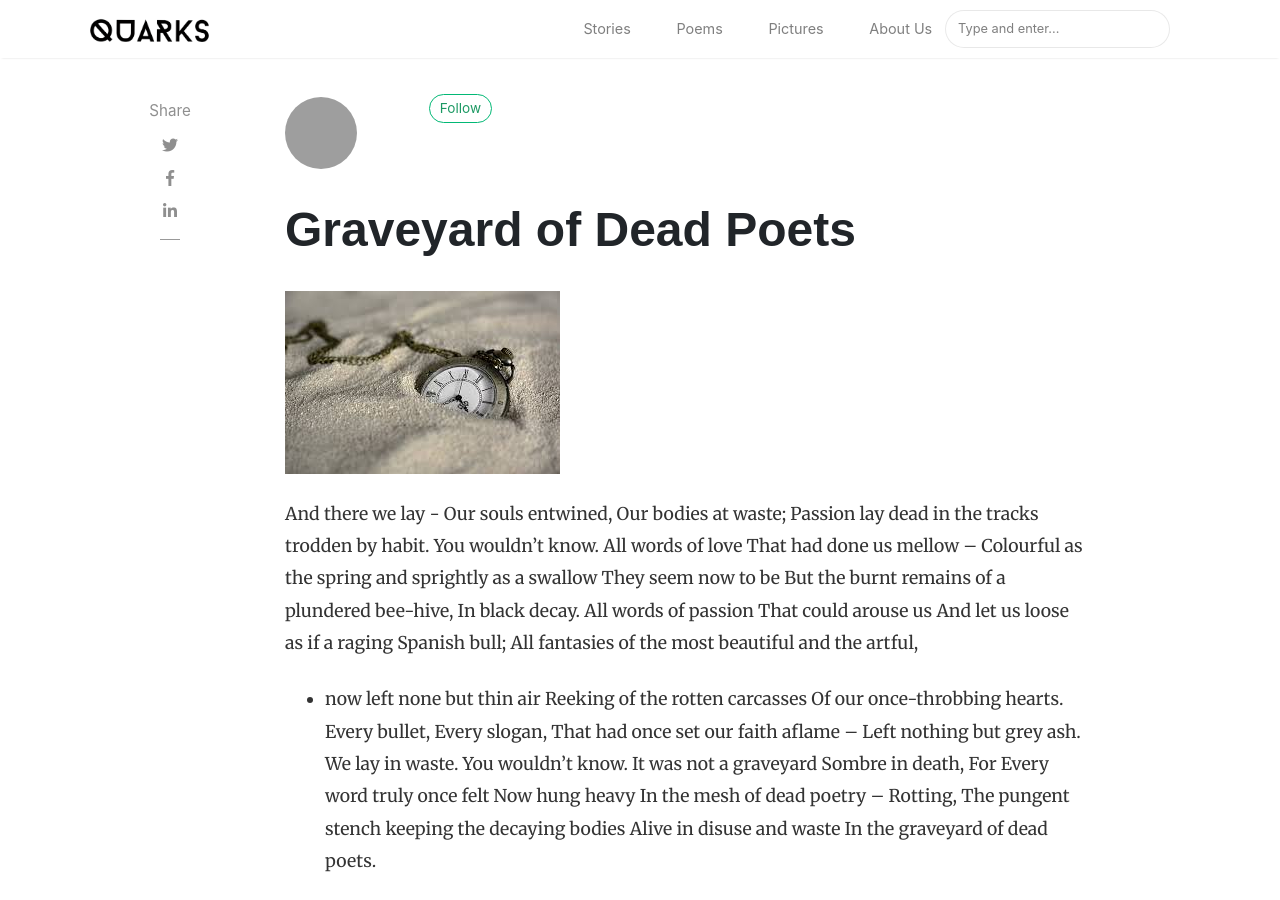
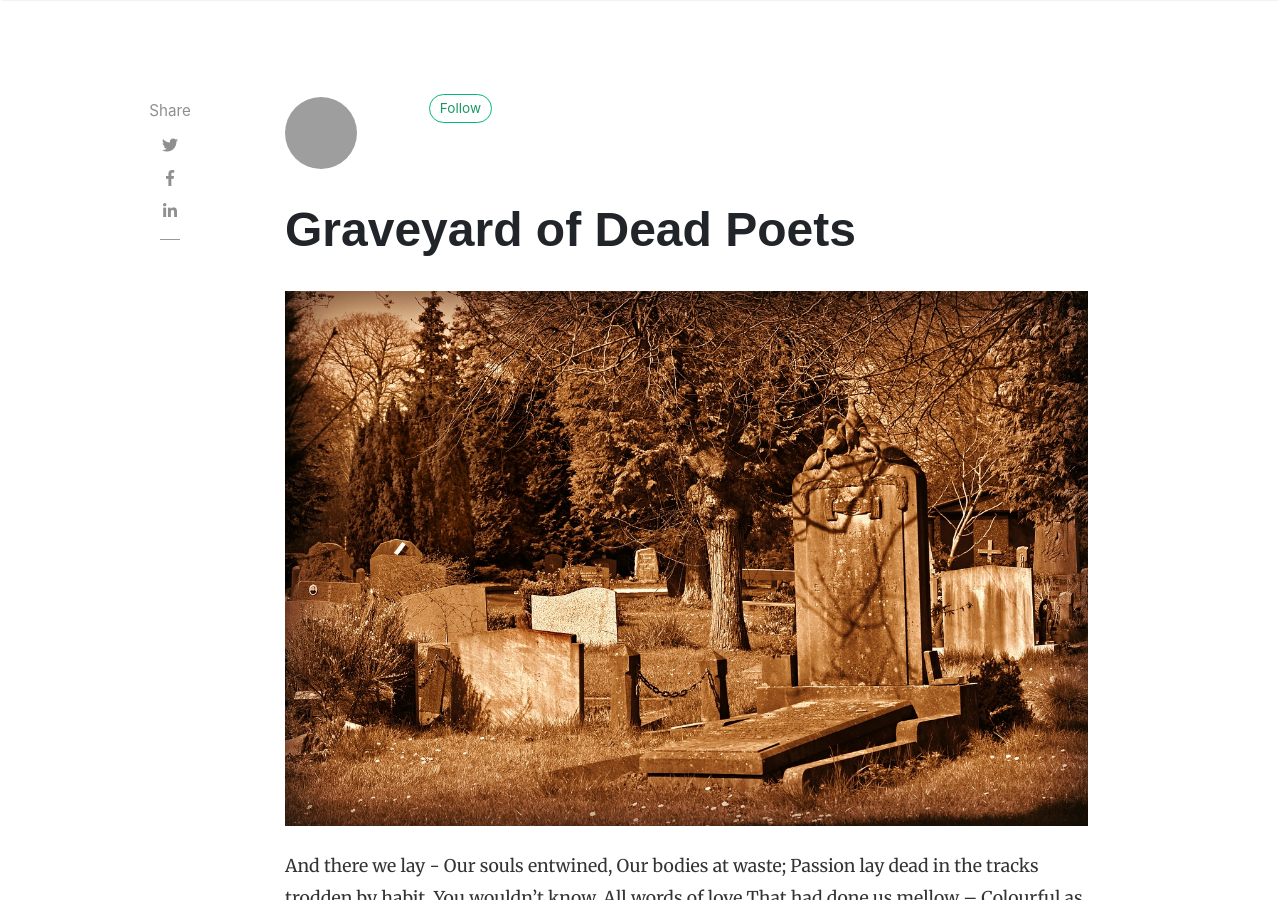
Before and after one commit to Quarks-IISc/blog, a Jekyll site: the page built from _posts/2025-01-24-GraveyardOfDeadPoets.md, in a window 1280 px wide and 900 px high. Built offline with Jekyll 4.4.1, drawn with Linux system fonts in a browser that asks for light colours; nearby versions of some CDN libraries; comment, search, counter and statistics services are not loaded; grey boxes are pictures that could not be loaded.

Commit message:
deadpoets

```diff
--- a/_posts/2025-01-24-GraveyardOfDeadPoets.md
+++ b/_posts/2025-01-24-GraveyardOfDeadPoets.md
@@ -5,7 +5,7 @@ title: Graveyard of Dead Poets
 #categories: [  ]
 author: Anonymous
 categories: poems
-image: "/assets/images/Poems/BorrowedTime.jpeg"
+image: "/assets/images/Poems/DeadPoets.jpeg"
 excerpt: "A haunting elegy to love and passion, now decayed into the stifling stench of habit, entombed in the graveyard of dead poets."
 featured: false
 latest: true
```
Also changed, not shown: assets/images/Poems/DeadPoets.jpeg (added).
